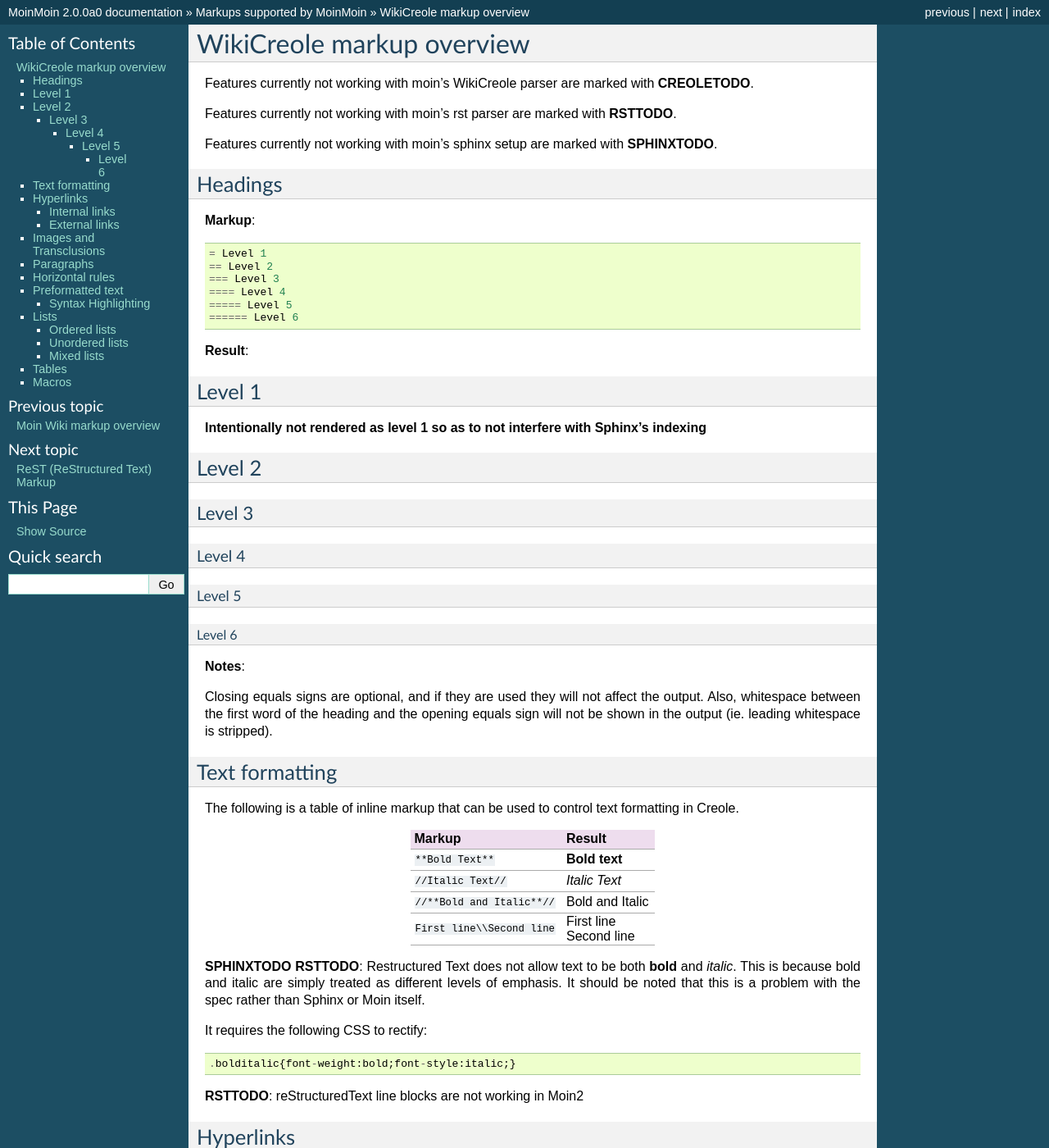
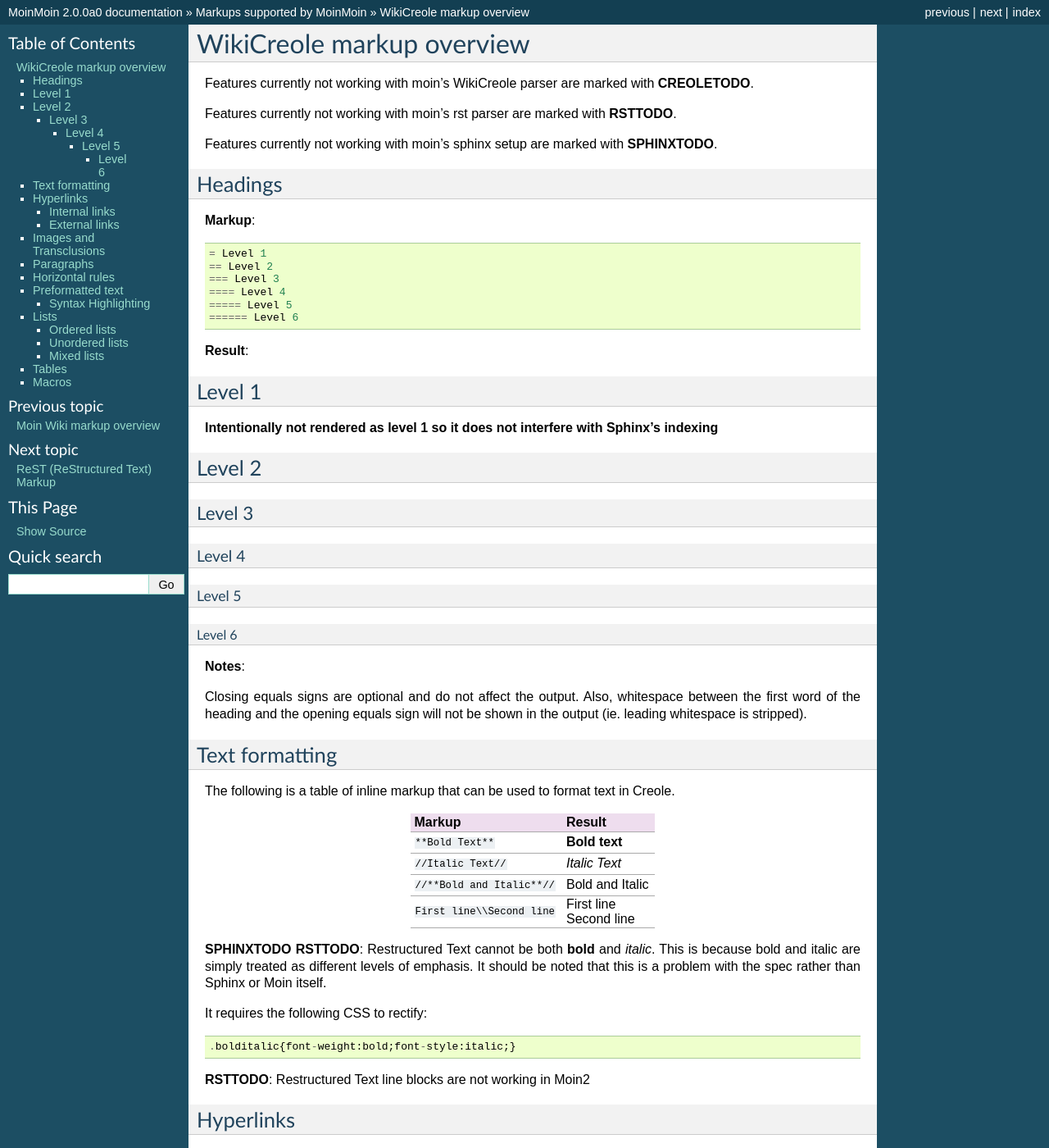
Before and after one commit to mirror/moin-2.0, a Sphinx documentation site: the page built from docs/user/creolewiki.rst, in a window 1280 px wide and 1400 px high. Shown: the whole window at 82% size. Built offline with Sphinx 7.4.7, drawn with Linux system fonts in a browser that asks for light colours; pages that are not in the unit, such as notebooks, are missing from menus; some of the changed text lies outside the part shown.

Commit message:
docs: proofread moinwiki, rest, creolewiki, mediawiki, markups, search. Thanks to  Stefan Bobev (GCI2011)

```diff
--- a/docs/user/creolewiki.rst
+++ b/docs/user/creolewiki.rst
@@ -27,7 +27,7 @@
 Level 1
 =======
 
-**Intentionally not rendered as level 1 so as to not interfere with Sphinx's indexing**
+**Intentionally not rendered as level 1 so it does not interfere with Sphinx's indexing**
 
 Level 2
 =======
@@ -46,13 +46,13 @@
 
 **Notes**:
 
-Closing equals signs are optional, and if they are used they will not affect the output.
+Closing equals signs are optional and do not affect the output.
 Also, whitespace between the first word of the heading and the opening equals sign will not be shown in the output (ie. leading whitespace is stripped).
 
 Text formatting
 ===============
 
-The following is a table of inline markup that can be used to control text formatting in Creole.
+The following is a table of inline markup that can be used to format text in Creole.
 
 +-------------------------------------+---------------------------------------+
 | Markup                              | Result                                |
@@ -67,14 +67,14 @@
 |                                     | | Second line                         |
 +-------------------------------------+---------------------------------------+
 
-**SPHINXTODO** **RSTTODO**: Restructured Text does not allow text to be both **bold** and *italic*. This is because bold and italic are simply
+**SPHINXTODO** **RSTTODO**: Restructured Text cannot be both **bold** and *italic*. This is because bold and italic are simply
 treated as different levels of emphasis. It should be noted that this is a problem with the spec rather than Sphinx or Moin itself.
 
 It requires the following CSS to rectify: ::
 
    .bolditalic{font-weight:bold;font-style:italic;}
 
-**RSTTODO**: reStructuredText line blocks are not working in Moin2
+**RSTTODO**: Restructured Text line blocks are not working in Moin2
 
 Hyperlinks
 ==========
--- a/docs/user/markups.rst
+++ b/docs/user/markups.rst
@@ -17,7 +17,7 @@
 .. _Docbook: http://www.docbook.org/
 .. _MediaWiki: http://www.mediawiki.org/wiki/Help:Formatting
 
-In Moin2, you specify an item's markup language when you create the document. An item's markup language can also be changed at any time by modifying the item's ``mimetype`` metadata. Currently Moin2 supports `MoinWiki`_, `WikiCreole`_, `reStructuredText`_, `Docbook`_ and `MediaWiki`_ markups.
+In Moin2, you specify the item's markup language when you create the document. Its markup language can also be changed at any time by modifying the item's ``mimetype`` metadata. Currently Moin2 supports `MoinWiki`_, `WikiCreole`_, `reStructuredText`_, `Docbook`_ and `MediaWiki`_ markups.
 
 **MOINTODO**: Currently the use of ``{{{#!syntax content}}}`` parsers crashes moin. This should be looked into.
 
--- a/docs/user/mediawiki.rst
+++ b/docs/user/mediawiki.rst
@@ -29,7 +29,7 @@
 Level 1
 =======
 
-**Intentionally not rendered as level 1 so as to not interfere with Sphinx's indexing**
+**Intentionally not rendered as level 1 so it does not interfere with Sphinx's indexing**
 
 Level 2
 =======
--- a/docs/user/moinwiki.rst
+++ b/docs/user/moinwiki.rst
@@ -8,7 +8,7 @@
 Moin Wiki markup overview
 ==========================
 
-The report follows moin 1.9 help page and reports syntaxes that do not verify 1.9 help syntax documentation.
+The report follows the moin 1.9 help page and reports syntaxes that do not match 1.9 help syntax documentation.
 The structure and order has been matched with other markup rst files namely creoleWiki.rst and mediaWiki.rst at http://hg.moinmo.in/moin/2.0-dev/file/42d8cde592fb/docs/user
 
 Features currently not working with moin's Wiki parser are marked with **MOINTODO**.
```
Also changed, not shown: other parts of docs/user/creolewiki.rst (+3 -3 lines), other parts of docs/user/mediawiki.rst (+2 -2 lines), docs/user/rest.rst (+10 -10 lines), docs/user/search.rst (+10 -10 lines).
